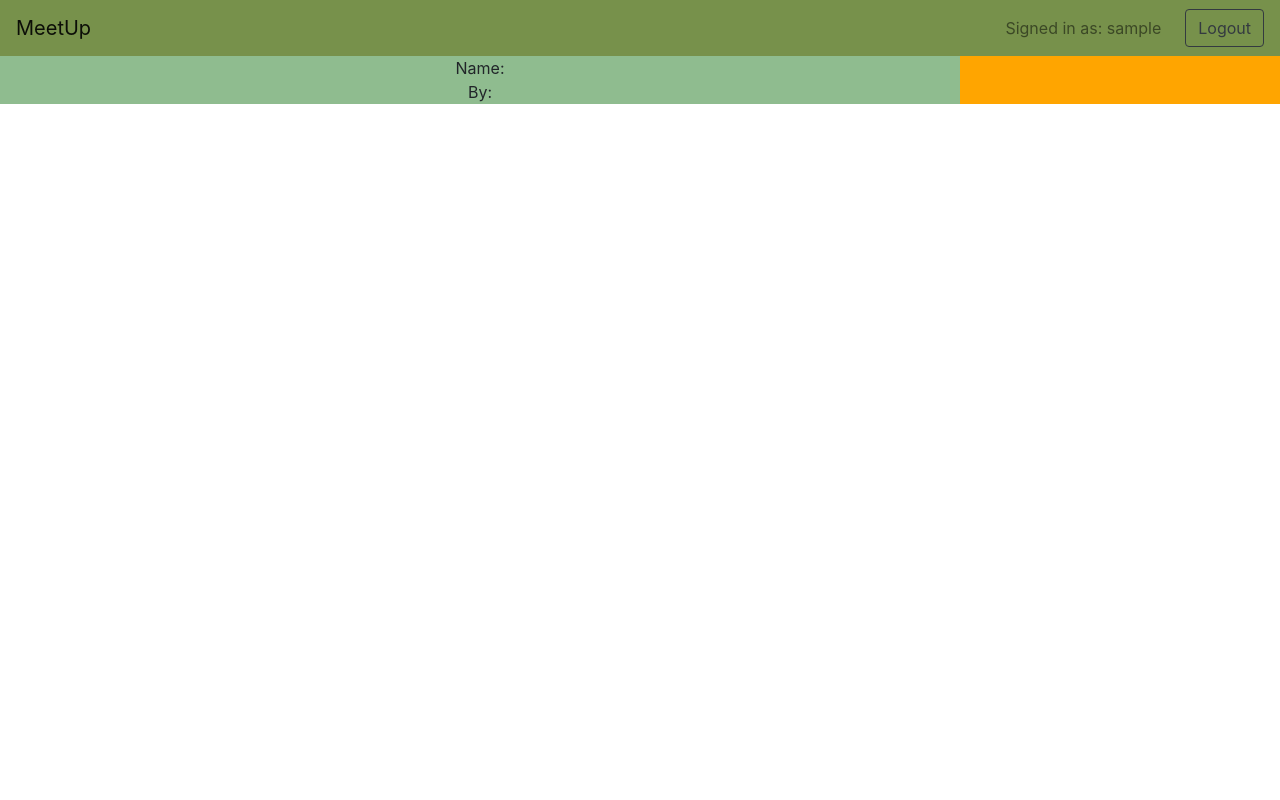
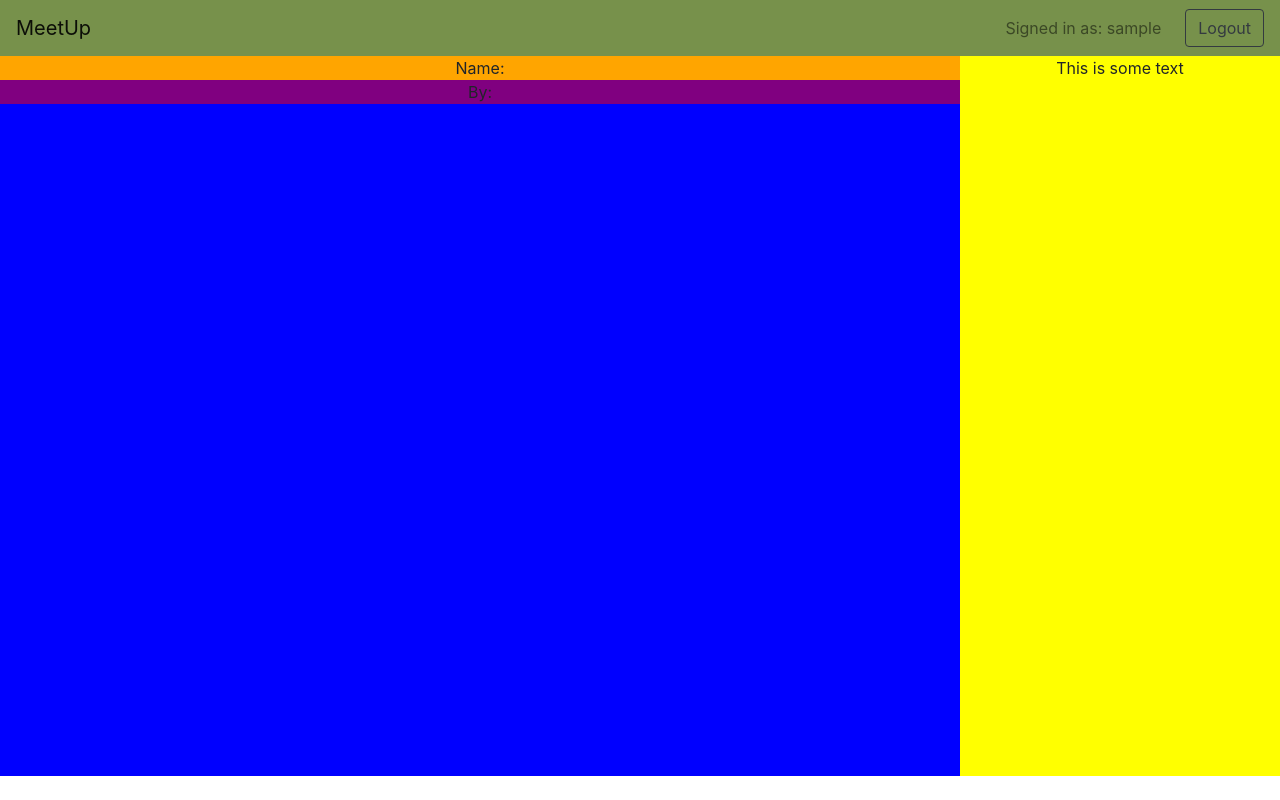
Before and after one commit to jsy15/MeetingUp, a React (Create React App) app in the folder frontend/: page /event/1 in a window 1280 px wide. Built offline with nearby package versions, Linux system fonts and the light colour scheme; no server answers; sample sign-in values are in the browser's storage.

Commit message:
Change css on event pages, and allow users to click on table to go to an event, and prevent users from seeing private events if they did not create the private event

```diff
--- a/frontend/src/App.css
+++ b/frontend/src/App.css
@@ -1,6 +1,14 @@
+html, body {margin:0;padding:0;height:100%;}
+
+
+#root {
+  min-height: 100vh;
+}
+
 .App {
   text-align: center;
   background-color: darkseagreen;
+  display:;
 }
 
 .App-logo {
@@ -82,16 +90,38 @@
 }
 
 .eventparent {
+  height: 90vh;
+  display: -moz-box;
+  display: -webkit-flexbox;
+  display: -ms-flexbox;
+  display: -webkit-flex;
+  display: -moz-flex;
   display: flex;
+  -webkit-flex-direction: row;
+  -moz-flex-direction: row;
+  -ms-flex-direction: row;
+  flex-direction: row;
 }
 
 .eventinfo {
+  height: 100%;
   width: 75%;
+  background-color: blue !important;
 }
 
-.attendingBar {
-  background-color: orange;
-  flex: 1;
+.attendingbarparent {
+  position: relative;
+    -moz-box-flex: 1;
+    -webkit-flex: 1;
+    -moz-flex: 1;
+    -ms-flex: 1;
+    flex: 1;
+    background-color: red;
+    display: -webkit-box;
+    display: -moz-box;
+    display: -ms-flexbox;
+    display: -webkit-flex;
+    display: flex;
 }
 
 .homebutton{
@@ -101,3 +131,22 @@
 .homebutton:hover{
   color: red !important;
 }
+
+.eventPageName {
+  background-color: orange;
+}
+
+.eventPageCreator {
+  background-color: purple;
+}
+
+.eventPageDescription {
+  background-color: blue;
+}
+
+.attendingBar {
+  background-color: yellow;
+  position: relative;
+  flex: 1;
+  height: 100%;
+}
--- a/frontend/src/App.js
+++ b/frontend/src/App.js
@@ -38,9 +38,8 @@ class App extends Component {
     this.getEvents();
   }
 
-  showEvent() {
-    var hold = document.getElementById('testtext').value;
-    this.props.history.push(`/event/${hold}`);
+  showEvent(param, e) {
+    this.props.history.push(`/event/${param}`);
   }
 
   getEvents = _ => {
@@ -74,7 +73,12 @@ class App extends Component {
 
   }
 
-  renderEvent = ({ event_id, name, description }) => <tr> <th key={event_id}>{name} </th><th> {description}</th> </tr>
+  renderEvent = ({ event_id, name, description, isprivate, creator_id }) => {
+    if(this.props.user.id == creator_id && isprivate == 1)
+      return <tr onClick={this.showEvent.bind(this, event_id)}> <th key={event_id}>{name} </th><th> {description}</th> </tr>
+    else if(isprivate == null)
+      return <tr onClick={this.showEvent.bind(this, event_id)}> <th key={event_id}>{name} </th><th> {description}</th> </tr>
+}
 
 
 getTest = _ => {
--- a/frontend/src/components/Event.js
+++ b/frontend/src/components/Event.js
@@ -94,6 +94,7 @@ class Event extends Component {
 
             return (
               <div className="App">
+                <div className="AppHeader">
                     <Navbar bg="light" expand="lg" className="navbarcust">
                     <Navbar.Brand onClick={this.goHome} className="homebutton">MeetUp</Navbar.Brand>
                     <Navbar.Collapse className="justify-content-end">
@@ -105,12 +106,17 @@ class Event extends Component {
                         <Button className="logout" variant="outline-dark" onClick={this.handleLogout.bind(this)}>Logout</Button>
                     </div>
                     </Navbar>
+                </div>
                     <div className="eventparent">
                         <div className="eventinfo">
-                        <div className="eventname">Name: {this.state.event_name}</div><div className="eventcreator">By: {this.state.creator_name}</div>
-                        <div className="eventdescription">{this.state.event_description}</div>
+                            <div className="eventPageName">Name: {this.state.event_name}</div><div className="eventPageCreator">By: {this.state.creator_name}</div>
+                            <div className="eventPageDescription">{this.state.event_description}</div>
                         </div>
-                    <div className="attendingBar">{event_attendees.map(this.renderEvent)}</div>
+                        <div className="attendingbarparent">
+                            <div className="attendingBar">{event_attendees.map(this.renderEvent)}
+                            This is some text
+                            </div>
+                        </div>
                     </div>
               </div>
             );
```
Also changed, not shown: 1 other file (tests, documents, lock files or other folders). Lines whose indentation alone changed are shown as unchanged.
